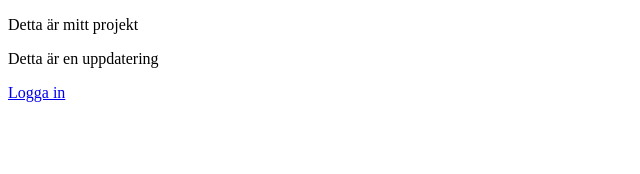
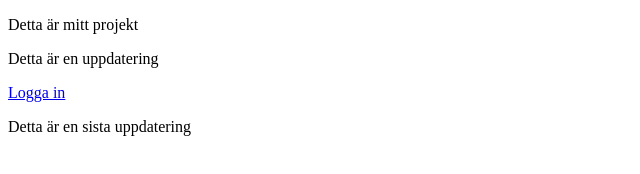
Before and after one commit to MarcusRestoryAi/GritJWS23, a plain HTML site: page index.html in a window 1280 px wide. Shown: the whole page, without its empty margins (0-640 px from the left). Drawn offline with Linux system fonts and the light colour scheme.

Commit message:
Added function after GitHub Merge

```diff
--- a/index.html
+++ b/index.html
@@ -11,5 +11,6 @@
     <p>Detta är en uppdatering</p>
 
     <a href="login.js">Logga in</a>
+    <p>Detta är en sista uppdatering</p>
 </body>
 </html>
```
